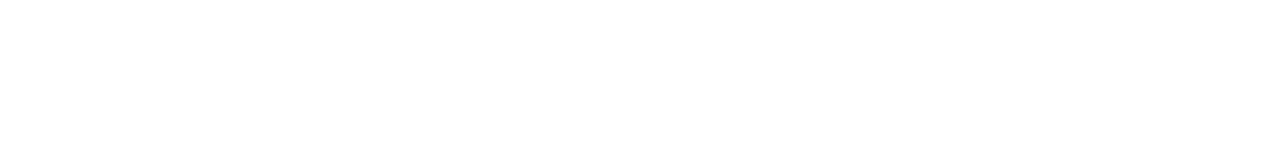
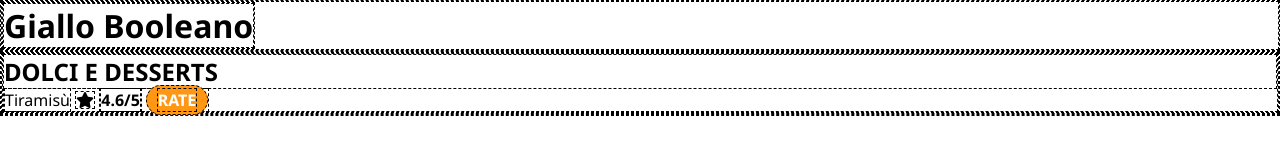
Before and after one commit to nelvison-benedetto/htmlcss-responsive-layout, a plain HTML site: page index.html in a window 1280 px wide. Drawn offline with Linux system fonts and the light colour scheme.

Commit message:
working on main

```diff
--- a/css/style.css
+++ b/css/style.css
@@ -0,0 +1,46 @@
+*{margin: 0;padding: 0;box-sizing: border-box;}
+
+#debug *{border: 1px dashed black;}
+img{max-width: 100%;}
+
+:root{
+    --white: #ffffff;
+    --gray: #f6f5f3;
+    --black: #111;
+    --orange: #ff9614;
+    --purple: #4e3969;
+}
+
+.col-1{width: calc((100%/12)*1);}
+.col-2{width: calc((100%/12)*2);}
+.col-3{width: calc((100%/12)*3);}
+.col-4{width: calc((100%/12)*4);}
+.col-5{width: calc((100%/12)*5);}
+.col-6{width: calc((100%/12)*6);}
+.col-7{width: calc((100%/12)*7);}
+.col-8{width: calc((100%/12)*8);}
+.col-9{width: calc((100%/12)*9);}
+.col-10{width: calc((100%/12)*10);}
+.col-11{width: calc((100%/12)*11);}
+.col-12{width: calc((100%/12)*12);}
+
+body{font-family: "Noto Sans","Roboto", Arial, Helvetica, sans-serif;}
+
+.container{
+    display:flex;
+    justify-content: center;
+}
+
+.rate{
+    background-color: var(--orange);
+    color: var(--white);
+    border-radius: 1rem;
+    padding: 0.2rem 0.6rem;
+}
+
+
+@media screen and (min-width: 768px){  /* //TABLET SIZE */
+    .container{
+        justify-content: flex-start;
+    }
+}
--- a/index.html
+++ b/index.html
@@ -3,9 +3,35 @@
 <head>
     <meta charset="UTF-8">
     <meta name="viewport" content="width=device-width, initial-scale=1.0">
+    <meta name="viewport" content="width=device-width, initial-scale=1.0">
     <title>Giallo Booleano</title>
+    <link rel="stylesheet" href="./css/style.css">
+    <link rel="preconnect" href="https://fonts.googleapis.com">
+    <link rel="preconnect" href="https://fonts.gstatic.com" crossorigin>
+    <link href="https://fonts.googleapis.com/css2?family=Noto+Sans:ital,wght@0,100..900;1,100..900&display=swap" rel="stylesheet">
+    <link rel="stylesheet" href="https://cdnjs.cloudflare.com/ajax/libs/font-awesome/6.6.0/css/all.min.css" integrity="sha512-Kc323vGBEqzTmouAECnVceyQqyqdsSiqLQISBL29aUW4U/M7pSPA/gEUZQqv1cwx4OnYxTxve5UMg5GT6L4JJg==" crossorigin="anonymous" referrerpolicy="no-referrer"/>
 </head>
-<body>
-
+<body id="debug">
+    <header id="app_header">
+        <div class="container">
+            <div class="box">
+                <h1>Giallo Booleano</h1>
+            </div>
+        </div>
+    </header>
+    <main id="app_main">
+        <div class="container">
+            <section class="box col-12">
+                <h2>DOLCI E DESSERTS</h2>
+                <span>
+                    <span>Tiramisù</span>
+                    <i class="fa-solid fa-star"></i>
+                    <span><strong>4.6/5</strong></span>
+                    <span class="rate"><strong>RATE</strong></span>
+                </span>
+            </section>
+        </div>
+    </main>
+    <footer id="app_footer"></footer>
 </body>
 </html>
```
